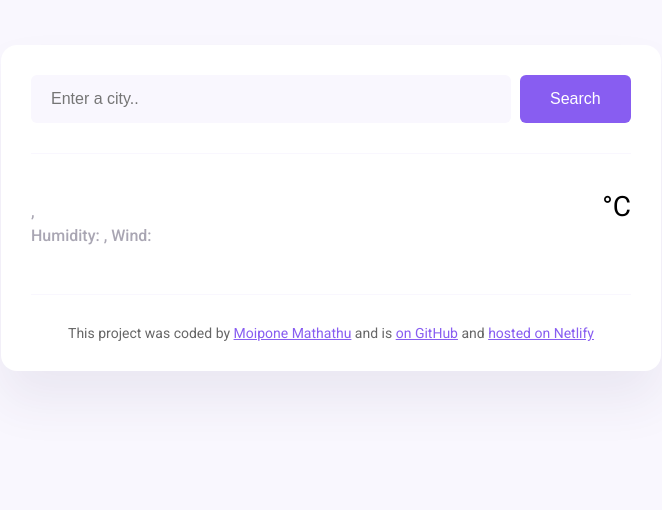
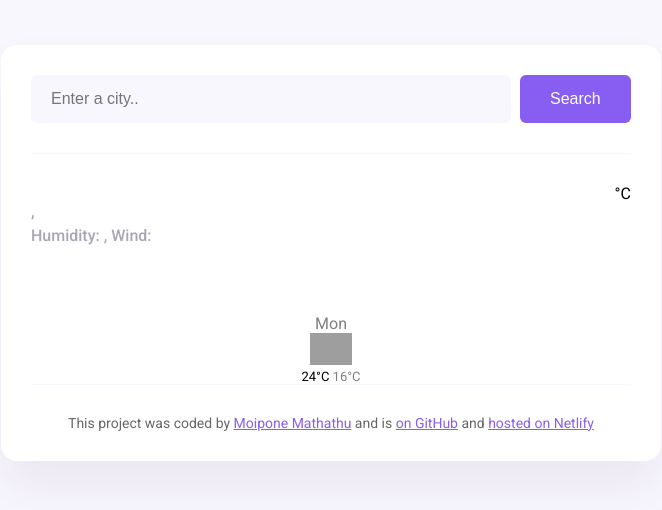
Before and after one commit to Moiponesharon/SkyCast, a plain HTML site: page index.html in a window 1280 px wide. Shown: the whole page, without its empty margins (309-971 px from the left). Drawn offline with nearby package versions, Linux system fonts and the light colour scheme; no server answers; grey boxes are pictures that could not be loaded.

Commit message:
added weather forecast html and css

```diff
--- a/index.html
+++ b/index.html
@@ -27,6 +27,7 @@
           <input type="submit" value="Search" class="search-form-button" />
         </form>
       </header>
+
       <main>
         <div class="weather-app-data">
           <div>
@@ -42,10 +43,23 @@
           <div class="weather-app-temperature-container">
             <div id="icon"></div>
             <div class="weather-app-temperature" id="temperature"></div>
-            <div class="weatehr-app-unit">°C</div>
+            <div class="weather-app-unit">°C</div>
           </div>
         </div>
-    </main>
+ </main>
+    <div class ="weather-forecast">
+    <div class="row">
+        <div class="col-2">
+    <div class="weather-forecast-date">Mon</div>
+            <img src="http://openweathermap.org/img/wn/50d@2x.png" alt="" width="42"/>
+            <div class="weather-forecast-temperatures">
+
+            <span class="weather-forecast-temperature-max"> 24°C </span>
+            <span class="weather-forecast-temperature-min"> 16°C </span>
+        </div>
+        </div>
+        </div>
+        </div>
     <footer>
       This project was coded by
       <a href="https://github.com/Moiponesharon" target="_blank"
--- a/src/style.css
+++ b/src/style.css
@@ -93,3 +93,19 @@ footer {
   font-size: 14px;
   color: rgba(0, 0, 0, 0.6);
 }
+.weather-forecast {
+  margin-top: 20px;
+  text-align: center;
+  color: black;
+}
+.weather-forecast-date {
+  font-size: 16px;
+  opacity: 0.5;
+}
+.weather-forecast-temperature-min {
+  opacity: 0.5;
+}
+
+.weather-forecast-temperatures {
+  font-size: 13px;
+}
```
